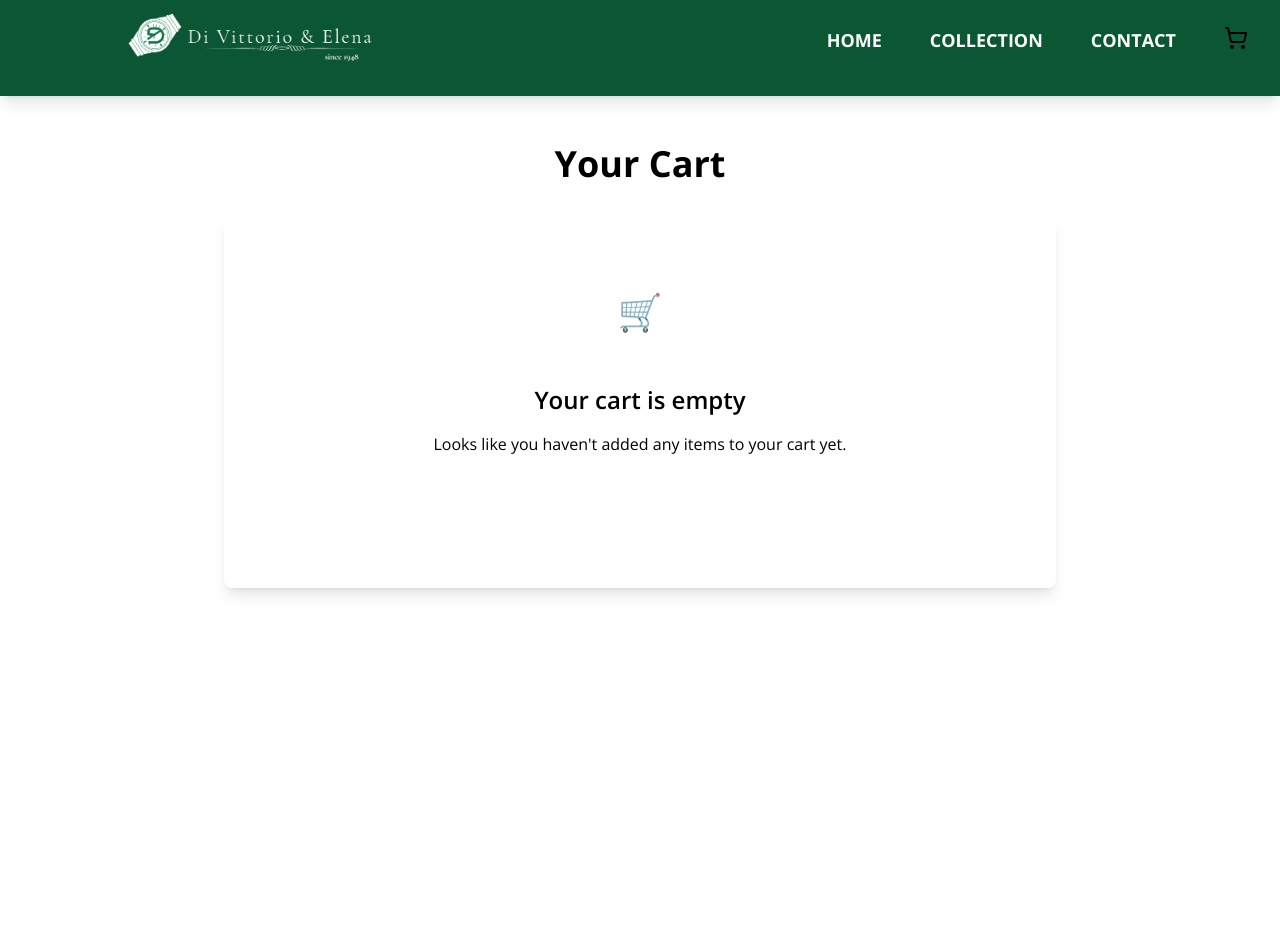
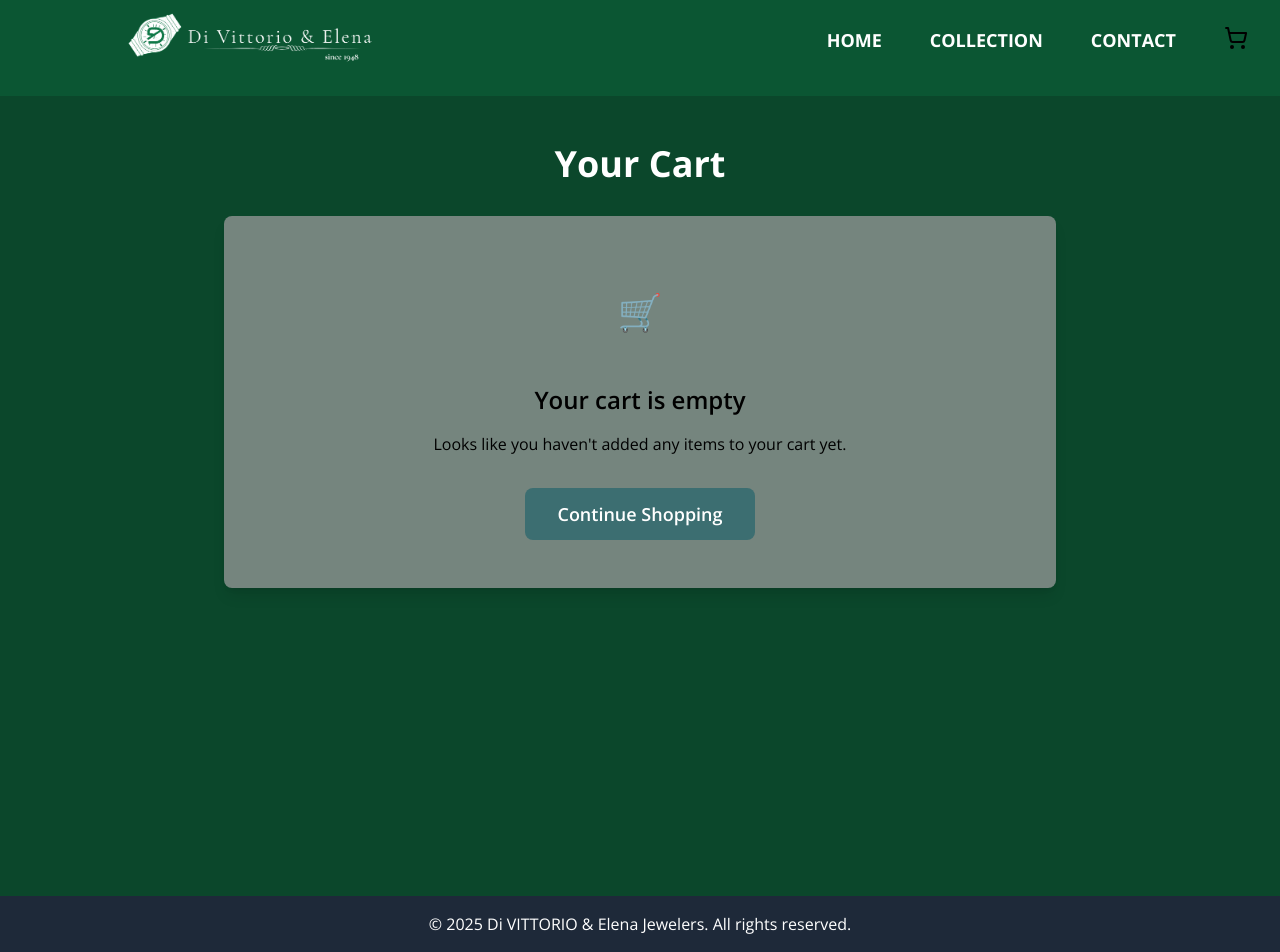
Before and after one commit to chirongaA/watchapp, a Next.js app: page /cart in a window 1280 px wide. Before the commit the page ends 896 px from the top, so only its background shows below. Built offline with nearby package versions, Linux system fonts and the light colour scheme.

Commit message:
adds a wishlist section

```diff
--- a/src/app/cart/page.tsx
+++ b/src/app/cart/page.tsx
@@ -11,13 +11,13 @@ const CartPage: React.FC = () => {
 
   if (cartItems.length === 0) {
     return (
-      <div className="min-h-screen bg-platinum-900 py-12">
+      <div className="min-h-screen bg-[#0b472b] py-12">
         <div className="max-w-4xl mx-auto px-4 sm:px-6 lg:px-8">
           <div className="text-center">
-            <h1 className="font-cormorant text-4xl font-bold text-jet-500 mb-8">
+            <h1 className="font-cormorant text-4xl font-bold text-white mb-8">
               Your Cart
             </h1>
-            <div className="bg-white rounded-lg shadow-lg p-12">
+            <div className="bg-[#75857e] rounded-lg shadow-lg p-12">
               <div className="text-center">
                 <div className="w-24 h-24 bg-platinum-300 rounded-full flex items-center justify-center mx-auto mb-6">
                   <span className="text-4xl">🛒</span>
@@ -30,7 +30,7 @@ const CartPage: React.FC = () => {
                 </p>
                 <a
                   href="/shop"
-                  className="inline-block bg-caribbean_current-500 hover:bg-caribbean_current-600 text-white font-cormorant text-lg font-semibold px-8 py-3 rounded-lg transition-colors duration-200"
+                  className="inline-block bg-[#3c6e71] hover:bg-black text-white font-cormorant text-lg font-semibold px-8 py-3 rounded-lg transition-colors duration-200"
                 >
                   Continue Shopping
                 </a>
@@ -43,7 +43,7 @@ const CartPage: React.FC = () => {
   }
 
   return (
-    <div className="min-h-screen bg-platinum-900 py-12">
+    <div className="min-h-screen bg-[#d8d9d9] py-12">
       <div className="max-w-6xl mx-auto px-4 sm:px-6 lg:px-8">
         <div className="flex justify-between items-center mb-8">
           <h1 className="font-cormorant text-4xl font-bold text-jet-500">
@@ -51,7 +51,7 @@ const CartPage: React.FC = () => {
           </h1>
           <button
             onClick={clearCart}
-            className="text-red-500 hover:text-red-700 font-open-sans font-medium transition-colors duration-200"
+            className="text-red-500 text-2xl font-bold hover:text-red-700 font-open-sans transition-colors duration-200"
           >
             Clear Cart
           </button>
@@ -149,13 +149,13 @@ const CartPage: React.FC = () => {
                   </span>
                 </div>
 
-                <button className="w-full bg-caribbean_current-500 hover:bg-caribbean_current-600 text-white font-cormorant text-lg font-semibold py-3 rounded-lg transition-colors duration-200 mb-3">
+                <button className="w-full  bg-[#3c7148] hover:bg-[#79da76] text-white font-cormorant text-lg font-semibold py-3 rounded-lg transition-colors duration-200 mb-3">
                   Proceed to Checkout
                 </button>
 
                 <a
                   href="/shop"
-                  className="block w-full text-center border border-caribbean_current-500 text-caribbean_current-500 hover:bg-caribbean_current-50 font-cormorant text-lg font-semibold py-3 rounded-lg transition-colors duration-200"
+                  className="block w-full text-center  bg-[#d96d2f] border border-black text-black hover:bg-[#3c6e71] font-cormorant text-lg font-semibold py-3 rounded-lg transition-colors duration-200"
                 >
                   Continue Shopping
                 </a>
--- a/src/app/layout.tsx
+++ b/src/app/layout.tsx
@@ -2,7 +2,9 @@
 import type { Metadata } from 'next';
 import { CartProvider } from '@/context/CartContext';
 import Navbar from '@/components/Navbar';
+import { WishlistProvider } from '@/context/WishlistContext';
 import './globals.css';
+
 
 export const metadata: Metadata = {
   title: 'Di VITTORIO & Elena Jewelers',
@@ -17,12 +19,17 @@ export default function RootLayout({
   return (
     <html lang="en">
       <body className="bg-[#d9d9d9]-900 min-h-screen">
+        <WishlistProvider>
           <CartProvider>
             <Navbar />
             <main className="flex-1">
               {children}
             </main>
           </CartProvider>
+        </WishlistProvider>
+        <footer className="bg-gray-800 text-white py-4 text-center">
+          <p>&copy; {new Date().getFullYear()} Di VITTORIO & Elena Jewelers. All rights reserved.</p>
+        </footer>
       </body>
     </html>
   );
--- a/src/app/page.tsx
+++ b/src/app/page.tsx
@@ -17,7 +17,7 @@ const HomePage: React.FC = () => {
           playsInline
           className="w-full h-full object-cover"
         >
-          <source src="/images/vid_1.mp4" type="video/mp4" />
+          <source src="/images/vid_4.mp4" type="video/mp4" />
           Your browser does not support the video tag.
         </video>
         <div className="absolute inset-0 bg-background/20 backdrop-md"/>
--- a/src/components/WatchCard.tsx
+++ b/src/components/WatchCard.tsx
@@ -62,7 +62,7 @@ const WatchCard: React.FC<WatchCardProps> = ({ watch }) => {
 
           <button
             onClick={handleAddToCart}
-            className="bg-caribbean_current-500 hover:bg-caribbean_current-600 text-black px-4 py-2 rounded-lg transition-colors duration-200 flex items-center space-x-2"
+            className="bg-[#3c6e71] hover:bg-black text-white px-4 py-2 rounded-lg transition-colors duration-200 flex items-center space-x-2"
           >
             <ShoppingCart className="h-4 w-4" />
             <span className="font-medium">Add to Cart</span>
--- /dev/null
+++ b/src/context/WishlistContext.tsx
@@ -0,0 +1,44 @@
+'use client';
+
+import React, { createContext, useContext, useState, ReactNode } from 'react';
+import { Watch } from '@/types';
+
+interface WishlistContextType {
+  wishlist: Watch[];
+  toggleWishlist: (watch: Watch) => void;
+  isInWishlist: (id: string) => boolean;
+}
+
+const WishlistContext = createContext<WishlistContextType | undefined>(undefined);
+
+export const WishlistProvider: React.FC<{ children: ReactNode }> = ({ children }) => {
+  const [wishlist, setWishlist] = useState<Watch[]>([]);
+
+  const toggleWishlist = (watch: Watch) => {
+    setWishlist(prev => {
+      if (prev.find(item => item.id === watch.id)) {
+        return prev.filter(item => item.id !== watch.id);
+      } else {
+        return [...prev, watch];
+      }
+    });
+  };
+
+  const isInWishlist = (id: string) => {
+    return wishlist.some(item => item.id === Number(id));
+  };
+
+  return (
+    <WishlistContext.Provider value={{ wishlist, toggleWishlist, isInWishlist }}>
+      {children}
+    </WishlistContext.Provider>
+  );
+};
+
+export const useWishlist = (): WishlistContextType => {
+  const context = useContext(WishlistContext);
+  if (!context) {
+    throw new Error('useWishlist must be used within a WishlistProvider');
+  }
+  return context;
+};
```
Lines whose indentation alone changed are shown as unchanged.
